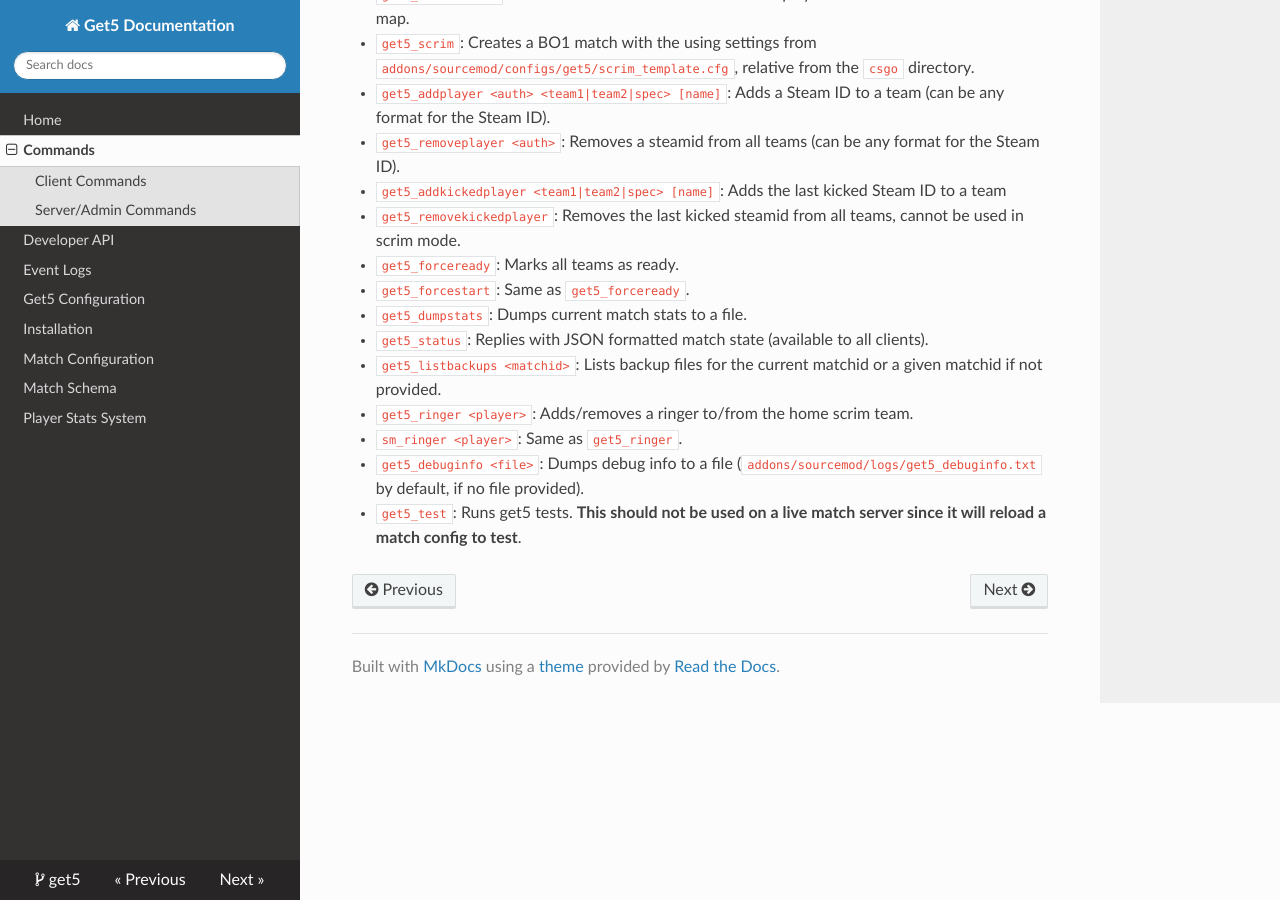
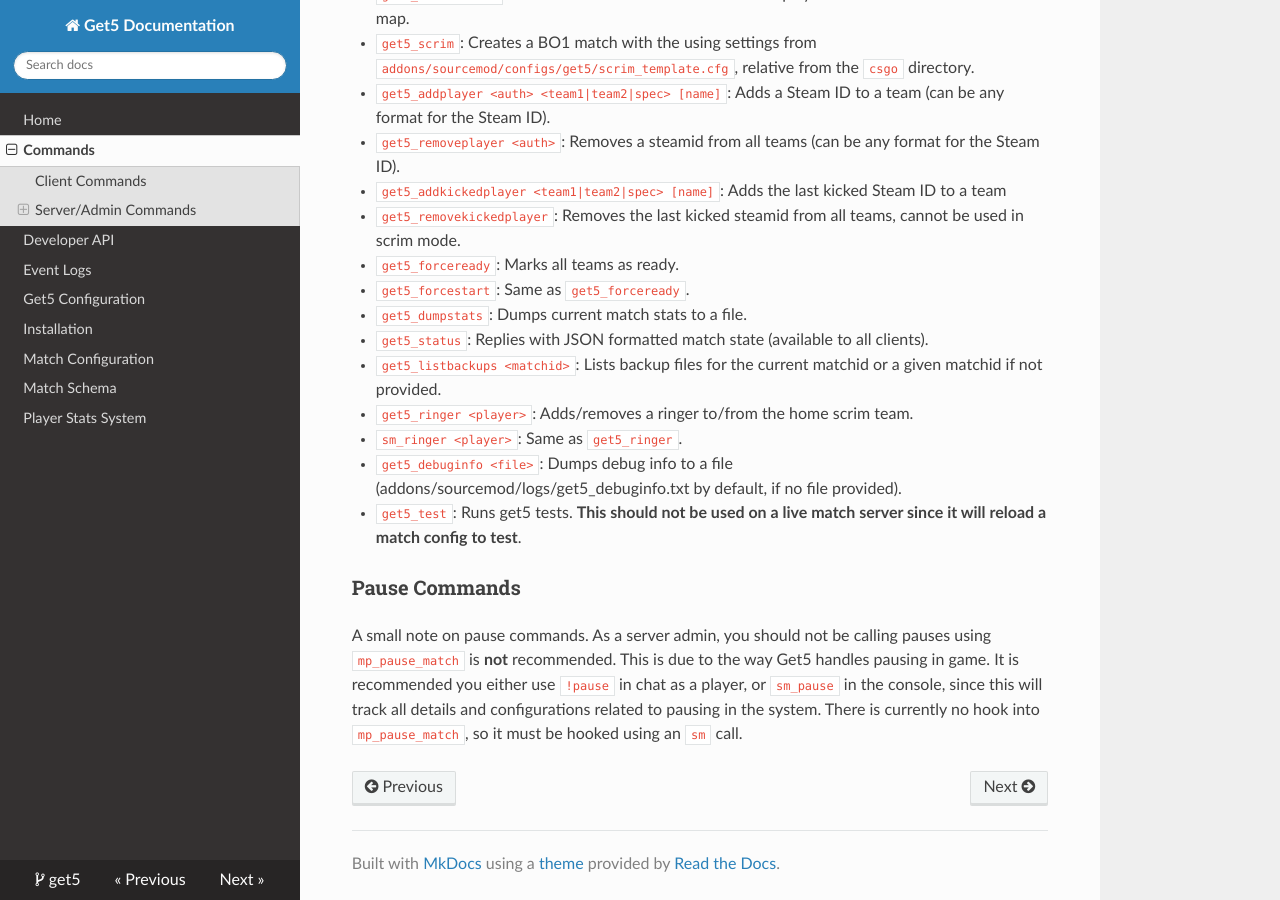
Before and after one commit to splewis/get5, an MkDocs documentation site: the page built from documentation/docs/commands.md, in a window 1280 px wide and 900 px high, scrolled down 1204 px. Built offline with MkDocs 1.6.1, drawn with Linux system fonts in a browser that asks for light colours; nearby versions of some CDN libraries.

Commit message:
Bring in check to not allow users the ability to unpause admin pauses. (#767)
Bring in check to not allow users the ability to unpause admin pauses.
Remove amibiguous extended pause and introduce new enums for pause types.
Remove duplicate ServerCommand since it appears in both clauses of if statement.
Reset state in tech pauses in case an admin unpauses.
Add small documentation note in commands about pausing as an admin.

```diff
--- a/documentation/docs/commands.md
+++ b/documentation/docs/commands.md
@@ -52,7 +52,13 @@
 - `get5_listbackups <matchid>`: Lists backup files for the current matchid or a given matchid if not provided.
 - `get5_ringer <player>`: Adds/removes a ringer to/from the home scrim team.
 - `sm_ringer <player>`: Same as `get5_ringer`.
-- `get5_debuginfo <file>`: Dumps debug info to a file (`addons/sourcemod/logs/get5_debuginfo.txt` by default, if no file
-  provided).
-- `get5_test`: Runs get5 tests. **This should not be used on a live match server since it will reload a match config to
-  test**.
+- `get5_debuginfo <file>`: Dumps debug info to a file (addons/sourcemod/logs/get5_debuginfo.txt by default, if no file provided).
+- `get5_test`: Runs get5 tests. **This should not be used on a live match server since it will reload a match config to test**.
+
+
+### Pause Commands
+
+A small note on pause commands. As a server admin, you should not be calling pauses using `mp_pause_match` is **not** recommended.
+This is due to the way Get5 handles pausing in game. It is recommended you either use `!pause` in chat as a player, or `sm_pause`
+in the console, since this will track all details and configurations related to pausing in the system. There is currently no hook
+into `mp_pause_match`, so it must be hooked using an `sm` call.
```
Also changed, not shown: 8 other files.
